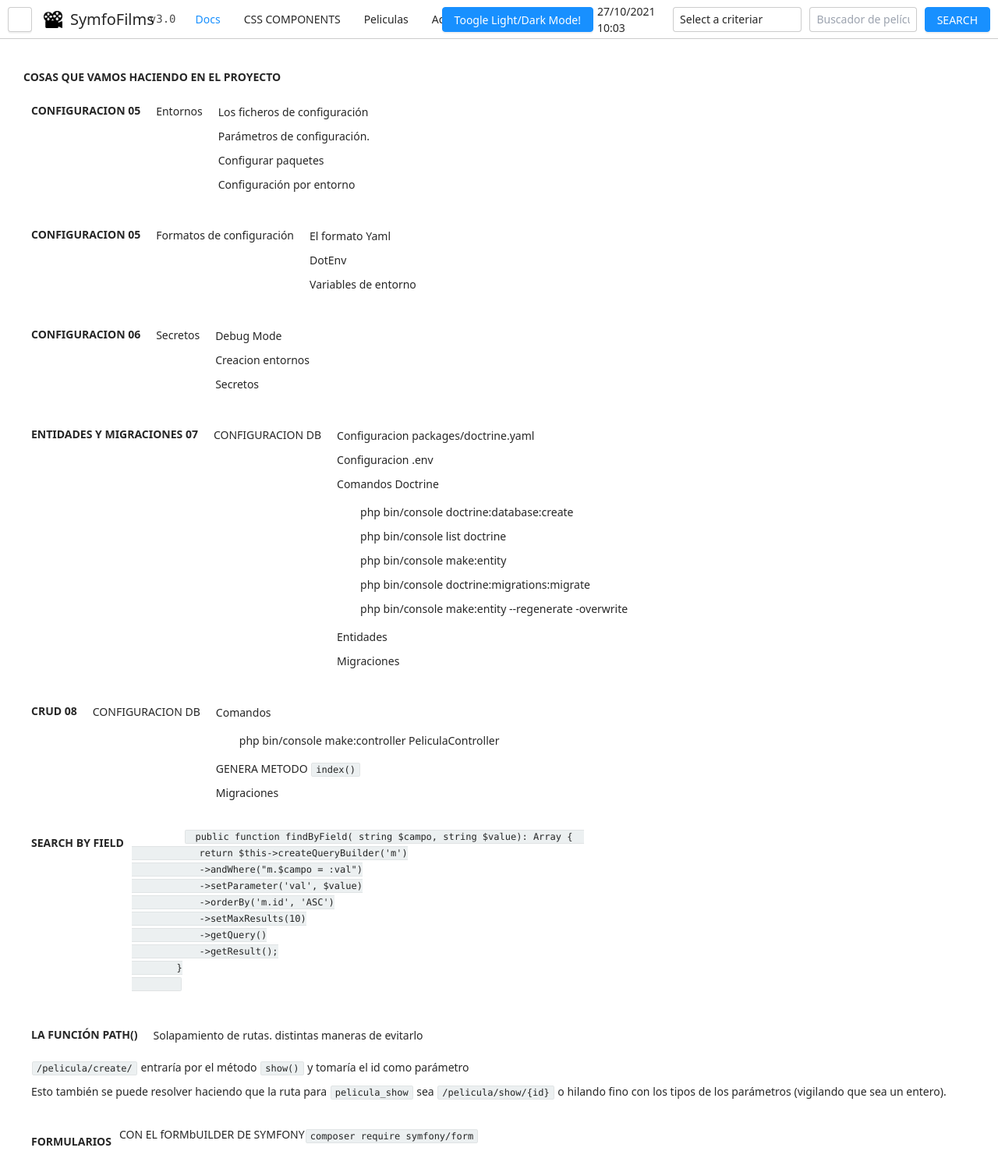
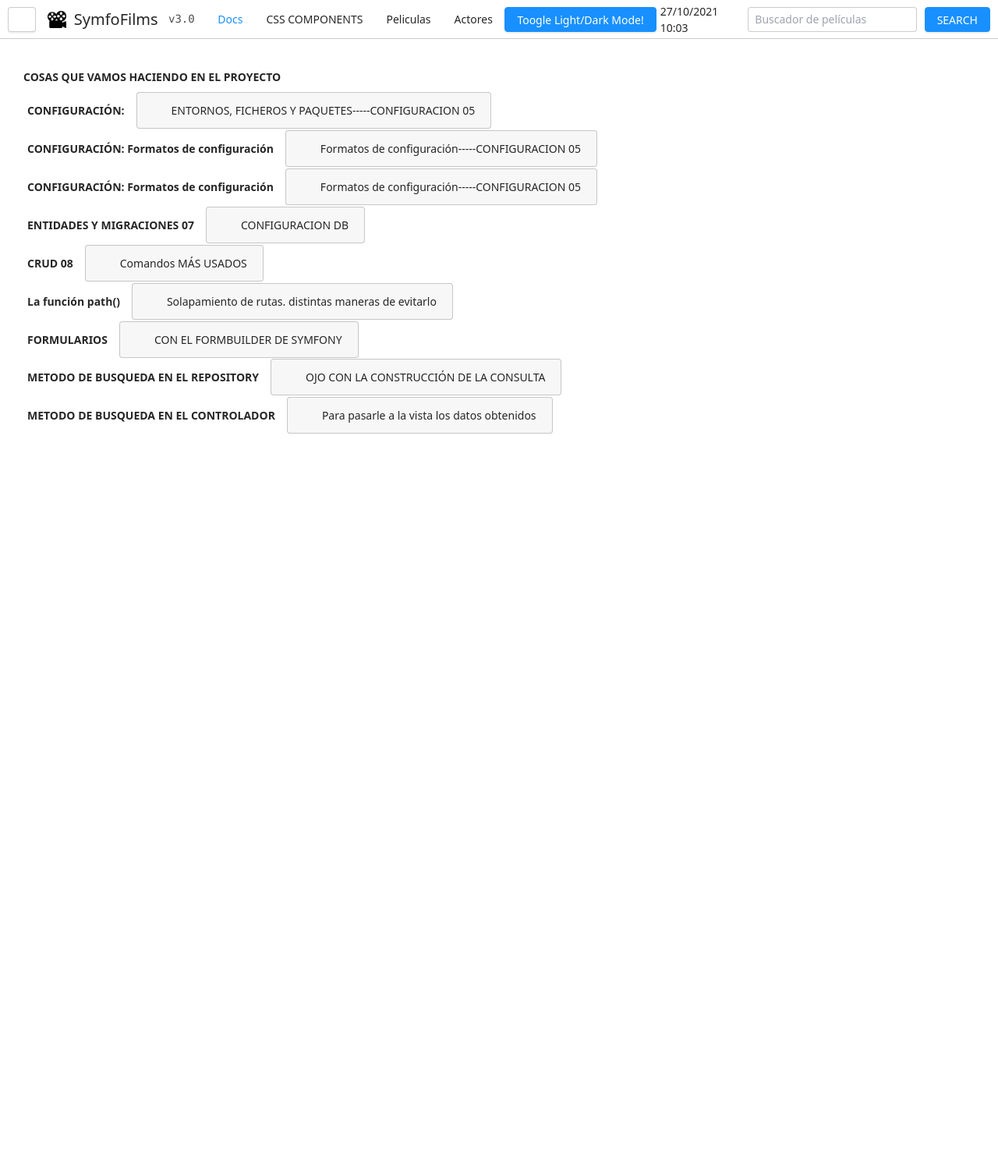
Before and after one commit to pacojaez/symfofilms, a Symfony app: template templates/docs.html.twig in a window 1280 px wide. Shown: the top 1508 px of the page at 78% size. Run offline with Twig, Linux system fonts and the light colour scheme; the template is opened without the code that fills it, so the values that code supplies are empty; some libraries are stand-ins or nearby versions.

Commit message:
findByTitle() done

```diff
--- a/src/Controller/MovieController.php
+++ b/src/Controller/MovieController.php
@@ -123,12 +123,9 @@ class MovieController extends AbstractController
      */
     public function search( Request $request ): Response {
 
-        $campo = $request->request->get('campo');
         $valor = $request->request->get('valor');
-        // $criterio = [ "$campo" => "%$valor%" ];
 
-        $movies = $this->getDoctrine()->getRepository( Movie::class )->findByField( $campo, $valor );
-        // $movies = $this->getDoctrine()->getRepository( Movie::class )-> findOneBySomeField(  $valor );
+        $movies = $this->getDoctrine()->getRepository( Movie::class )->findByTitle( $valor );
 
         return $this->render('movie/allmovies.html.twig', [
             'movies' => $movies,
--- a/templates/docs.html.twig
+++ b/templates/docs.html.twig
@@ -4,13 +4,19 @@
 
 {% block main %}
 
-<div class="container-fluid m-4 p-4">
+<div class="d-flex flex-col justify-content-center m-4 p-4">
     <div class="row m-2 p-2">
         <h1 class="font-weight-bold uppercase">Cosas que vamos haciendo en el proyecto</h1>
     </div>
 
-    <div class="row m-2 p-2">
-        <h2 class="font-weight-bold uppercase m-4">CONFIGURACION 05</h2>
+    <!-- collapse panel -->
+    <div class="row">
+      <h2 class="font-weight-bold m-4 p-2">CONFIGURACIÓN: </h2>
+      <details class="collapse-panel mw-full">
+        <summary class="collapse-header">
+          ENTORNOS, FICHEROS Y PAQUETES-----CONFIGURACION 05
+        </summary>
+        <div class="collapse-content">
         <h3 class="m-4">Entornos</h3>
             <ul class="m-4">
                 <li>Los ficheros de configuración</li>
@@ -19,17 +25,31 @@
                 <li>Configuración por entorno</li>
             </ul>
         </div>
-    <div class="row m-2 p-2">
-        <h2 class="font-weight-bold uppercase m-4">CONFIGURACION 05</h2>
-        <h3 class="m-4">Formatos de configuración</h3>
+      </details>
+    </div>
+    <div class="row">
+      <h2 class="font-weight-bold m-4 p-2">CONFIGURACIÓN: Formatos de configuración</h2>
+      <details class="collapse-panel mw-full">
+        <summary class="collapse-header">
+            Formatos de configuración-----CONFIGURACION 05
+        </summary>
+        <div class="collapse-content">
+        <h3 class="m-4">Entornos</h3>
             <ul class="m-4">
                 <li>El formato Yaml</li>
                 <li>DotEnv</li>
                 <li>Variables de entorno</li>
             </ul>
         </div>
-    <div class="row m-2 p-2">
-        <h2 class="font-weight-bold uppercase m-4">CONFIGURACION 06</h2>
+      </details>
+    </div>
+    <div class="row">
+      <h2 class="font-weight-bold m-4 p-2">CONFIGURACIÓN: Formatos de configuración</h2>
+      <details class="collapse-panel mw-full">
+        <summary class="collapse-header">
+            Formatos de configuración-----CONFIGURACION 05
+        </summary>
+        <div class="collapse-content">
         <h3 class="m-4">Secretos</h3>
             <ul class="m-4">
                 <li>Debug Mode</li>
@@ -37,9 +57,16 @@
                 <li>Secretos</li>
             </ul>
         </div>
-    <div class="row m-2 p-2">
-        <h2 class="font-weight-bold uppercase m-4">ENTIDADES Y MIGRACIONES 07</h2>
-        <h3 class="m-4">CONFIGURACION DB</h3>
+      </details>
+    </div>
+    <div class="row">
+      <h2 class="font-weight-bold m-4 p-2">ENTIDADES Y MIGRACIONES 07</h2>
+      <details class="collapse-panel mw-full">
+        <summary class="collapse-header">
+            CONFIGURACION DB
+        </summary>
+        <div class="collapse-content">
+        <h3 class="m-4">Secretos</h3>
             <ul class="m-4">
                 <li>Configuracion packages/doctrine.yaml</li>
                 <li>Configuracion .env</li>
@@ -56,36 +83,29 @@
                 <li>Migraciones</li>
             </ul>
         </div>
-    <div class="row m-2 p-2">
-        <h2 class="font-weight-bold uppercase m-4">CRUD 08</h2>
-        <h3 class="m-4">CONFIGURACION DB</h3>
-        <ul class="m-4">
-            <li>Comandos</li>
+      </details>
+    </div>
+    <div class="row">
+      <h2 class="font-weight-bold m-4 p-2">CRUD 08</h2>
+      <details class="collapse-panel mw-full">
+        <summary class="collapse-header">
+            Comandos MÁS USADOS
+        </summary>
+        <div class="collapse-content">
             <ul>
                 <li>php bin/console make:controller PeliculaController</li>
             </ul>
             <li>GENERA METODO <code class="code">index()</code></li>
-            <li>Migraciones</li>
-        </ul>
         </div>
-    <div class="row m-2 p-2">
-        <h2 class="font-weight-bold uppercase m-4">SEARCH BY FIELD</h2>
-        <pre>
-        <code class="code"> public function findByField( string $campo, string $value): Array {
-            return $this->createQueryBuilder('m')
-            ->andWhere("m.$campo = :val")
-            ->setParameter('val', $value)
-            ->orderBy('m.id', 'ASC')
-            ->setMaxResults(10)
-            ->getQuery()
-            ->getResult();
-        }
-        </code>
-        </pre>
+      </details>
     </div>
-    <div class="row m-2 p-2">
-        <h2 class="font-weight-bold uppercase m-4">La función path()</h2>
-        <h3 class="m-4"> Solapamiento de rutas. distintas maneras de evitarlo</h3>
+    <div class="row">
+      <h2 class="font-weight-bold m-4 p-2">La función path()</h2>
+      <details class="collapse-panel mw-full">
+        <summary class="collapse-header">
+            Solapamiento de rutas. distintas maneras de evitarlo
+        </summary>
+        <div class="collapse-content">
             <ul class="m-4">
             <li><code class="code">/pelicula/create/</code> entraría por el método <code class="code">show()</code>
                 y tomaría el id como parámetro
@@ -95,14 +115,89 @@
             los parámetros (vigilando que sea un entero).
             </li>
         </ul>
+        </div>
+      </details>
+    </div>
+    <div class="row">
+      <h2 class="font-weight-bold m-4 p-2">FORMULARIOS</h2>
+      <details class="collapse-panel mw-full">
+        <summary class="collapse-header">
+            CON EL FORMBUILDER DE SYMFONY
+        </summary>
+        <div class="collapse-content">
+            <ul>
+                <li><pre><code class="code">composer require symfony/form</code></pre></li>
+            </ul>
+        </div>
+      </details>
+    </div>
+    <div class="row">
+      <h2 class="font-weight-bold m-4 p-2">METODO DE BUSQUEDA EN EL REPOSITORY</h2>
+      <details class="collapse-panel mw-full">
+        <summary class="collapse-header">
+            OJO CON LA CONSTRUCCIÓN DE LA CONSULTA
+        </summary>
+        <div class="collapse-content">
+            <ul>
+            <li>
+                <pre>
+                    <code class="code">/**
+                    * @return Movie[] Returns an array of Movie objects
+                    */
+                    public function findByTitle ( string $value ): Array {
 
+                        return $this->createQueryBuilder('m')
+                        ->where("m.titulo LIKE :value")
+                        ->setParameter('value', "%".$value."%")
+                        ->orderBy('m.id', 'ASC')
+                        ->setMaxResults(10)
+                        ->getQuery()
+                        ->getResult()
+                        ;
+                    }
+                    </code>
+                </pre>
+            </li>
+        </ul>
         </div>
-    <div class="row m-2 p-2">
-        <h2 class="font-weight-bold uppercase m-4">FORMULARIOS</h2>
-        <h3>CON EL fORMbUILDER DE SYMFONY</h3>
+      </details>
+    </div>
+    <div class="row">
+      <h2 class="font-weight-bold m-4 p-2">METODO DE BUSQUEDA EN EL CONTROLADOR</h2>
+      <details class="collapse-panel mw-full">
+        <summary class="collapse-header">
+            Para pasarle a la vista los datos obtenidos
+        </summary>
+        <div class="collapse-content">
             <ul>
-            <li><code class="code">composer require symfony/form</code></li>
+                <li>
+                    Recuperamos el value de la Request
+                </li>
+                <li>
+                    Llamamos al método del Repositorio con una sola línea
+                </li>
+                <li>
+                    Le pasamos a la vista el array de Movies con o sin datos
+                </li>
             </ul>
+            <pre>
+                <code class="code">  /**
+                            * @Route("/movie/search", name="movie_search")
+                            */
+                            public function search( Request $request ): Response {
+
+                                $valor = $request->request->get('valor');
+
+                                $movies = $this->getDoctrine()->getRepository( Movie::class )->findByTitle( $valor );
+
+                                return $this->render('movie/allmovies.html.twig', [
+                                    'movies' => $movies,
+                                ]);
+                            }
+                </code>
+            </pre>
+        </div>
+      </details>
     </div>
 
 </div>
--- a/templates/layouts/base.html.twig
+++ b/templates/layouts/base.html.twig
@@ -60,12 +60,12 @@
         <!-- Navbar form (inline form) -->
         <form class="form-inline d-none d-md-flex ml-auto" action="{{ path('movie_search') }}" method="POST">
           <!-- Select box -->
-          <select class="form-control" id="campo" name="campo">
+          {# <select class="form-control" id="campo" name="campo">
             <option value="" selected="selected" disabled="disabled">Select a criteriar</option>
             <option value="titulo">TITULO</option>
             <option value="director">DIRECTOR</option>
             <option value="sinopsis">SINOPSIS</option>
-          </select>
+          </select> #}
           <input type="text" class="form-control" name="valor" id="valor" placeholder="Buscador de películas" required="required">
           <button class="btn btn-primary" type="submit">SEARCH</button>
         </form>
```
Also changed, not shown: src/Repository/MovieRepository.php (+15 -15 lines). Lines whose indentation alone changed are shown as unchanged.
